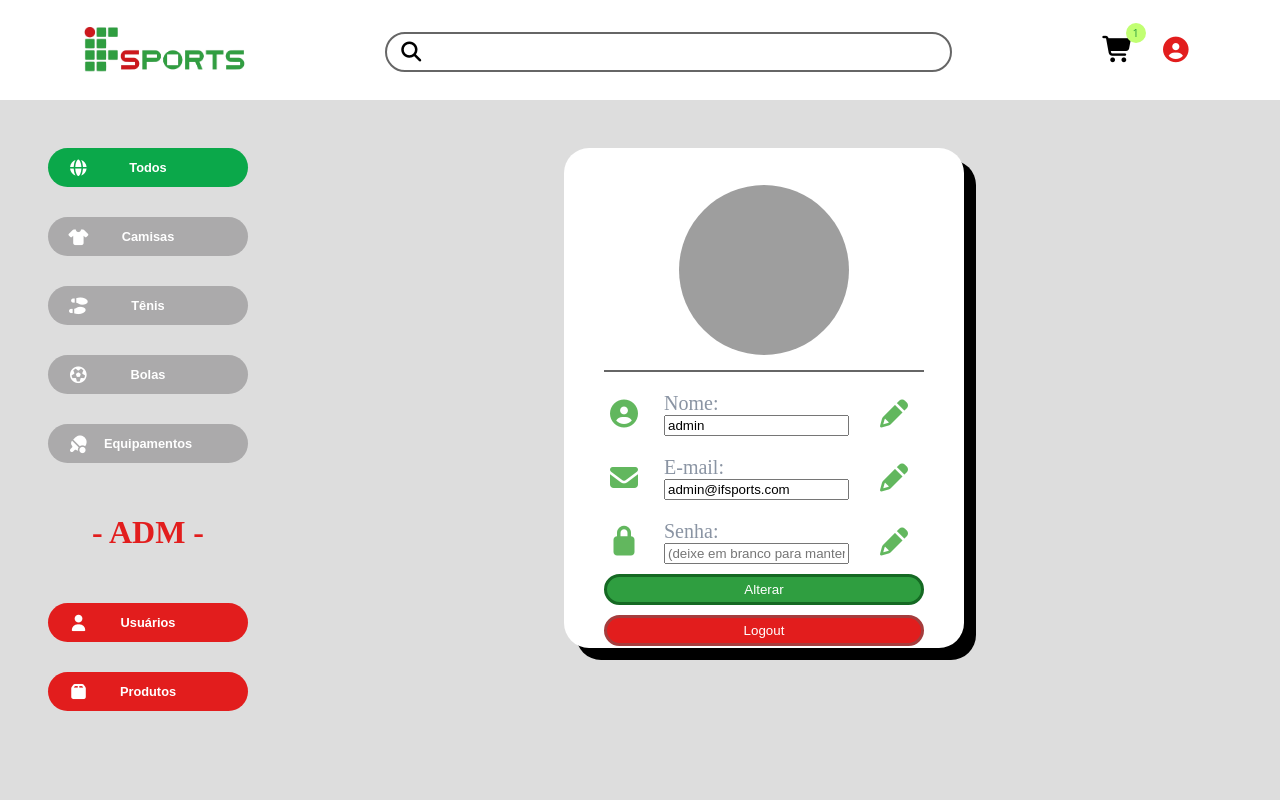
After one commit to Arthur-fleck19/IFsports, a PHP site: page /perfil.php in a window 1280 px wide. The commit adds this page. Run offline with PHP 8.4, Linux system fonts and the light colour scheme; a user stored in the database is signed in; data comes from the database, SQL or seed files in the repository; both versions use the stored data as it was after the commit; grey boxes are pictures that could not be loaded.

Commit message:
Sistemas de perfil de usuario e logout prontos, ajustes na diferenciação de cargos e ajustes gerais

```diff
--- a/CSS/trabalho.css
+++ b/CSS/trabalho.css
@@ -334,3 +334,29 @@
         margin-top: 0px;
         gap: 35px;
     }
+
+   .alterarBotao {
+       justify-self: center;
+       padding: 5px;
+       margin-top: 10px;
+       border: rgb(21, 105, 35) solid;
+       border-radius: 999px;
+       background-color:#2F9E40;
+       color:rgb(255, 255, 255);
+       display: inline-flex;
+       width: 100%;
+       justify-content: center;
+   }
+
+   .logoutBotao{
+       justify-self: center;
+       padding: 5px;
+       margin-top: 10px;
+       border: rgb(165, 61, 61) solid;
+       border-radius: 999px;
+       background-color: rgb(226, 29, 29);
+       color:rgb(255, 255, 255);
+       display: inline-flex;
+       width: 100%;
+       justify-content: center;
+   }
--- a/Usuário_gerenciamento.php
+++ b/Usuário_gerenciamento.php
@@ -18,6 +18,14 @@ class Usuário_gerenciamento
                 session_start();
             }
             session_regenerate_id(true);
+            $sql = "SELECT id_usuarios FROM Usuarios WHERE nome = ? LIMIT 1";
+
+            $stmt = $conexao->prepare($sql);
+            $stmt->bind_param("s", $nome);
+            $stmt->execute();
+            $result = $stmt->get_result();
+
+            $_SESSION['id'] = $result->fetch_assoc()["id_usuarios"];
             $_SESSION['nome'] = $nome;
             $_SESSION['tipo'] = 'comum';
         }else{
@@ -27,7 +35,7 @@ class Usuário_gerenciamento
 
     public static function excluir($idUsuario) {
         global $conexao;
-        $sql = "DELETE FROM Usuarios WHERE id_usuarios = ?";
+        $sql = "DELETE FROM Usuarios WHERE id_usuarios = ? AND nome <> 'Admin'";
         $stmt = $conexao->prepare($sql);
 
         $stmt->bind_param("i", $idUsuario);
@@ -89,6 +97,7 @@ class Usuário_gerenciamento
                     session_start();
                 }
                 session_regenerate_id(true);
+                $_SESSION['id'] = $row['id_usuarios'];
                 $_SESSION['nome'] = $row['nome'];
                 $_SESSION['tipo'] = $row['tipo'];
                 return true;
@@ -96,4 +105,27 @@ class Usuário_gerenciamento
         }
         return false;
     }
+
+    public static function logout(){
+        session_unset();
+        session_destroy();
+        header("Location: login.html");
+        exit;
+    }
+
+    public static function perfil(){
+        global $conexao;
+
+        $sql = "SELECT * FROM Usuarios WHERE id_usuarios = ?";
+        $stmt = $conexao->prepare($sql);
+        $stmt->bind_param("i", $_SESSION['id']);
+        $stmt->execute();
+        $result = $stmt->get_result();
+
+        if($result->num_rows == 1){
+            $row = $result->fetch_assoc();
+        }
+
+        return $row;
+    }
 }
--- a/gerenciamento_usuarios.php
+++ b/gerenciamento_usuarios.php
@@ -37,7 +37,7 @@ $usuarios = Usuário_gerenciamento::get_usuarios();
         <ul class="icones">
             <li><a href="" class="iconeSite"><i class="fa-solid fa-cart-shopping fa-2xl"></i></a><span
                         class="contadorCarrinho">1</span></li>
-            <li><a href="" class="iconeSite Usuario"><i class="fa-solid fa-circle-user fa-2xl"></i></a></li>
+            <li><a href="perfil.php" class="iconeSite Usuario"><i class="fa-solid fa-circle-user fa-2xl"></i></a></li>
         </ul>
     </nav>
 </header>
@@ -123,7 +123,7 @@ $usuarios = Usuário_gerenciamento::get_usuarios();
                                         </div><i class="fa-solid fa-pencil"></i>
                                     </div>
 
-                                    <input type="submit" value="Alterar">
+                                    <input class="alterarBotao" type="submit" value="Alterar">
                                 </form>
                             </div>
                         </div>
--- /dev/null
+++ b/perfil.php
@@ -0,0 +1,110 @@
+<?php
+session_start();
+
+require_once "Usuário_gerenciamento.php";
+
+if(!isset($_SESSION["id"])){
+    header("Location: login.html");
+}
+
+if ($_SERVER['REQUEST_METHOD'] === 'POST') {
+    Usuário_gerenciamento::logout();
+}
+
+
+
+$usuario = Usuário_gerenciamento::perfil();
+?>
+<!DOCTYPE html>
+<html lang="pt-BR">
+
+<head>
+    <meta charset="UTF-8">
+    <meta name="viewport" content="width=device-width, initial-scale=1.0">
+    <link rel="stylesheet" href="https://cdnjs.cloudflare.com/ajax/libs/font-awesome/7.3.1/css/all.min.css"
+          integrity="sha512-QeR2VH+lsBE5LSAe1Q5EnTBbe7XTBubt8dG93Y7gidSgdMCr8nVqKcfKAMyN96SV8KDbZVTDXChatu5G2KQGzg=="
+          crossorigin="anonymous" referrerpolicy="no-referrer">
+    <link rel="stylesheet" href="CSS/dashboard.css">
+    <link rel="icon" href="logoIF.png">
+    <link rel="stylesheet" href="CSS/trabalho.css">
+    <title>Dashboard</title>
+</head>
+
+<body>
+<header class="cabecalho">
+    <a href="dashboard.php"><img src="logoIFsports.png" alt="Logo IFsports" height="70px" width="170px"
+                                 class="logoIFsportsImg"></a>
+    <form class="containerInputLupa">
+        <input type="text" name="" id="" class="inputPesquisa" placeholder="">
+        <button type="submit" class="lupaInput"><i class="fa-solid fa-magnifying-glass fa-xl"></i></button>
+    </form>
+    <nav>
+        <ul class="icones">
+            <li><a href="" class="iconeSite"><i class="fa-solid fa-cart-shopping fa-2xl"></i></a><span
+                    class="contadorCarrinho">1</span></li>
+            <li><a href="" class="iconeSite Usuario"><i class="fa-solid fa-circle-user fa-2xl"></i></a></li>
+        </ul>
+    </nav>
+</header>
+<!-- Cards testes para ver como fica -->
+<main class="vitrineProdutos">
+    <div class="botoesNav">
+        <button class="botaoNav corFundoBotaoSelecionado"><i class="fa-solid fa-globe fa-xl"></i>Todos</button>
+        <button class="botaoNav"><i class="fa-solid fa-shirt fa-xl"></i>Camisas</button>
+        <button class="botaoNav"><i class="fa-solid fa-shoe-prints fa-xl"></i>Tênis</button>
+        <button class="botaoNav"><i class="fa-regular fa-futbol fa-xl"></i>Bolas</button>
+        <button class="botaoNav"><i class="fa-solid fa-table-tennis-paddle-ball fa-xl"></i>Equipamentos</button>
+        <?php
+            if($_SESSION['tipo'] == 'admin'){
+                echo '
+                <h1 class="admin"> - ADM - </h1>
+                <button class="botaoNav botaoAdmin "><i class="fa-solid fa-user fa-xl"></i><a class="aAdmin" href="gerenciamento_usuarios.php">Usuários</a></button>
+                <button class="botaoNav botaoAdmin"><i class="fa-solid fa-box fa-xl"></i>Produtos</button>
+                ';
+            }
+        ?>
+
+    </div>
+
+
+    <div class="container">
+
+        <div class="modalConteudo">
+            <div class="modalIMG"><img
+                    src="https://encrypted-tbn0.gstatic.com/images?q=tbn:ANd9GcQ63lctB9SWfz7PyfuaXZW4aGwfOlZNC5_72EK_BoRBKA&s=10"
+                    alt="Foto Usuário"></div>
+
+            <form class="modalInfos" action="editar_usuario.php" method="post">
+
+                <input type="hidden" name="id" value="<?= htmlspecialchars($usuario['id_usuarios']) ?>">
+
+                <div class="info-alterar"><i class="fa-solid fa-circle-user"></i>
+                    <div>
+                        <p class="EscritaMenor">Nome:</p>
+                        <input type="text" name="nome" value="<?= htmlspecialchars($usuario['nome']) ?>">
+                    </div><i class="fa-solid fa-pencil"></i>
+                </div>
+                <div class="info-alterar"><i class="fa-solid fa-envelope"></i>
+                    <div>
+                        <p class="EscritaMenor">E-mail:</p>
+                        <input type="email" name="email" value="<?= htmlspecialchars($usuario['email']) ?>">
+                    </div><i class="fa-solid fa-pencil"></i>
+                </div>
+                <div class="info-alterar"><i class="fa-solid fa-lock"></i>
+                    <div>
+                        <p class="EscritaMenor">Senha:</p>
+                        <input type="password" name="senha" placeholder="(deixe em branco para manter)*****">
+                    </div><i class="fa-solid fa-pencil"></i>
+                </div>
+
+                <input class="alterarBotao" type="submit" value="Alterar">
+            </form>
+            <form action="" method="post" style="width: 80%">
+                <input class="logoutBotao" type="submit" value="Logout">
+            </form>
+        </div>
+    </div>
+</main>
+</body>
+
+</html>
```
Also changed, not shown: codigo_banco.sql (+7 -0 lines), dashboard.php (+18 -3 lines).
